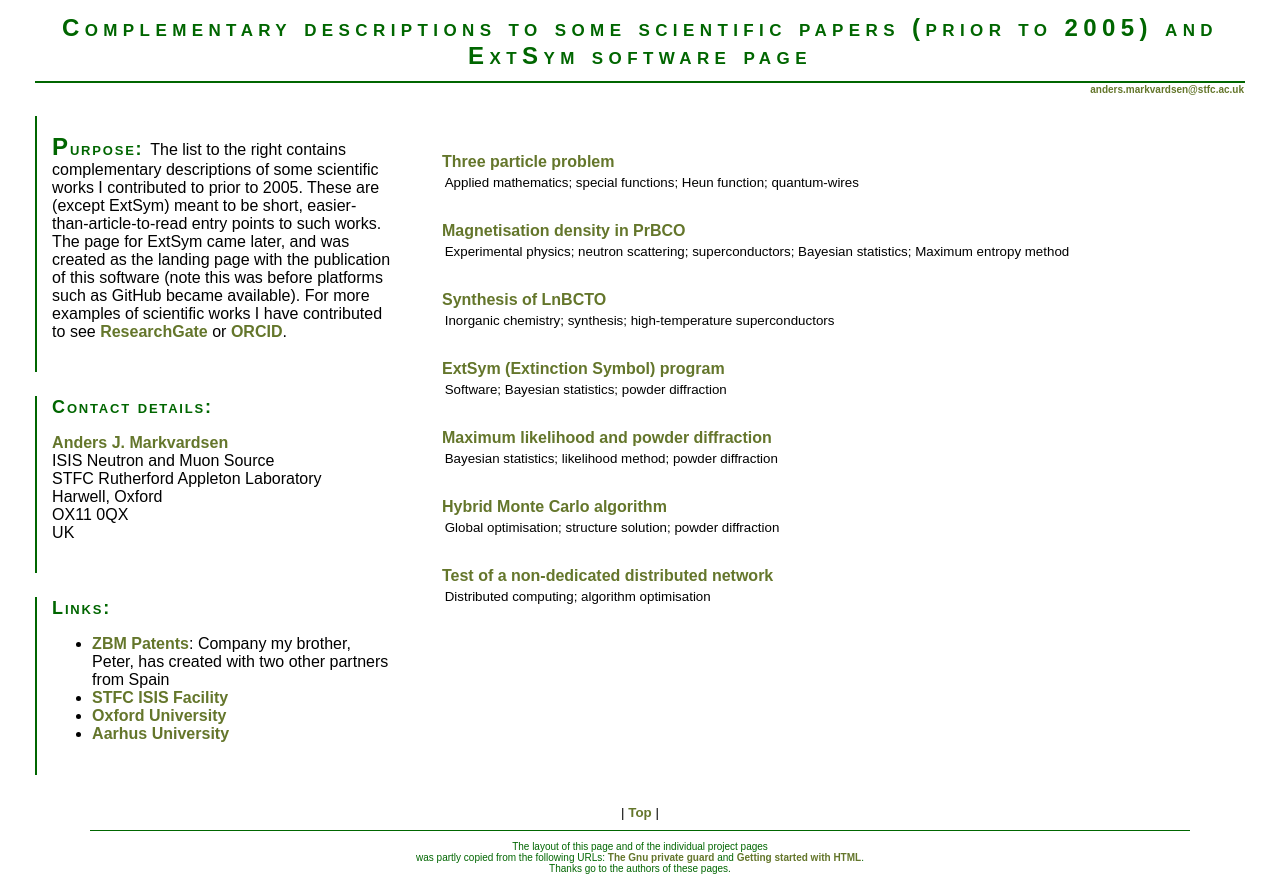
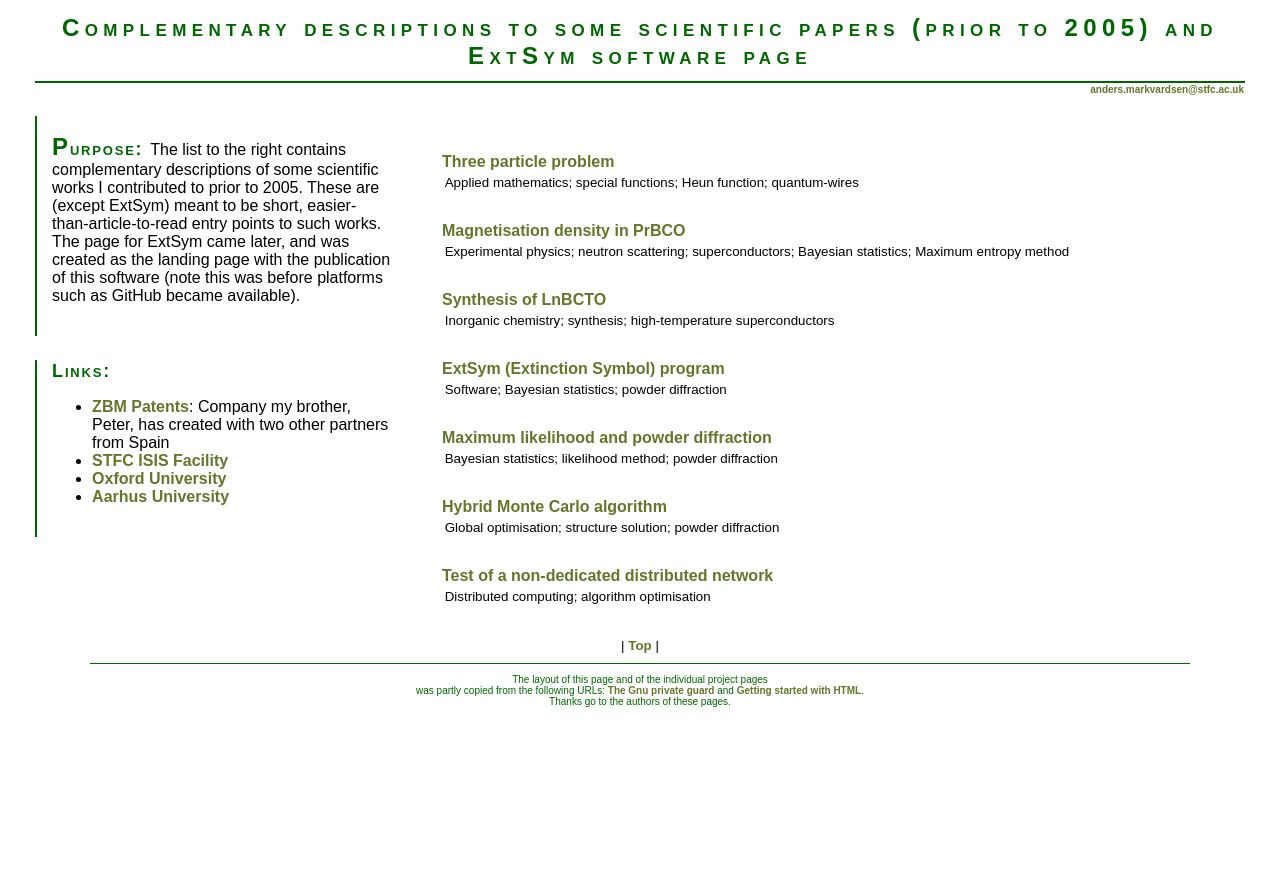
Before and after one commit to Anders-Markvardsen/Anders-Markvardsen.github.io, a plain HTML site: page index.html in a window 1280 px wide. After the commit the page ends 800 px from the top, so only its background shows below. Drawn offline with Linux system fonts and the light colour scheme.

Commit message:
removing my contact details - seems no longer relevant to add contact details

```diff
--- a/index.html
+++ b/index.html
@@ -51,25 +51,8 @@ pageTracker._trackPageview();
 		  These are (except ExtSym) meant to be short, easier-than-article-to-read entry points to such works.
 		  The page for ExtSym came later, and was created as the landing page with the publication of this software
 		  (note this was before platforms such as GitHub became available).
-		  For more examples of scientific works I have contributed to see <a href="https://www.researchgate.net/profile/Anders_Markvardsen/contributions">ResearchGate</a>
-		  or <a href="https://orcid.org/0000-0001-8974-2868">ORCID</a>.
 		  </p>
             </td>
-		</tr>
-
-		<tr>
-          <td class="frame-spacing">&nbsp;</td>
-		</tr>
-
-        <tr>
-          <td class="left-bar"><span class="h2">Contact details: </span><br/>
-		  <p>
-		  <a href="mailto:anders.markvardsen@stfc.ac.uk">Anders J. Markvardsen</a><br/>
-		  ISIS Neutron and Muon Source<br/>
-		  STFC Rutherford Appleton Laboratory<br/>
-		  Harwell, Oxford<br/>
-		  OX11 0QX<br/>
-		  UK</p> </td>
 		</tr>
 
 		<tr>
```
